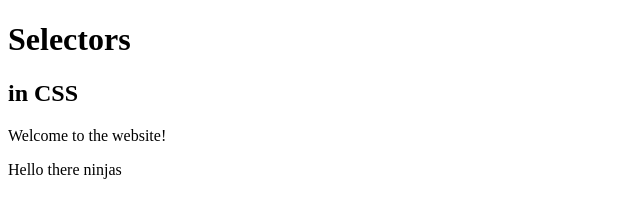
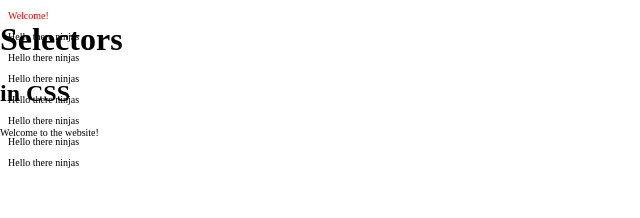
Before and after one commit to Sosyambu4/CSS-learn, a plain HTML site: page index.html in a window 1280 px wide. Shown: the whole page, without its empty margins (0-640 px from the left). Drawn offline with Linux system fonts and the light colour scheme.

Commit message:
Inline & Embedded Styles

```diff
--- a/index.html
+++ b/index.html
@@ -6,16 +6,31 @@
     <meta name="viewport" content="width=device-width, initial-scale=1.0">
     <title>CSS For Beginners</title>
     <link href="css/syntax.css">
+    <style>
+
+        p{
+            font-size: 10px;
+        }
+
+    </style>
 </head>
 <body>
 
-<div id="header">
-    <h1>Selectors</h1>
-    <h2>in CSS</h2>
-    <p>Welcome to the website!</p>
-</div>
+    <p class="welcome" style="font-size: 10px; color: red;">Welcome!</p>
 
-<p>Hello there ninjas</p>
+    <div id="header" style="position:absolute; top: 0; left: 0; width: 100%;">
+        <h1>Selectors</h1>
+        <h2>in CSS</h2>
+        <p>Welcome to the website!</p>
+    </div>
+
+    <p>Hello there ninjas</p>
+    <p>Hello there ninjas</p>
+    <p>Hello there ninjas</p>
+    <p>Hello there ninjas</p>
+    <p>Hello there ninjas</p>
+    <p>Hello there ninjas</p>
+    <p>Hello there ninjas</p>
 
 </body>
 </html>
```
Also changed, not shown: contact.html (added, +23 -0 lines).
